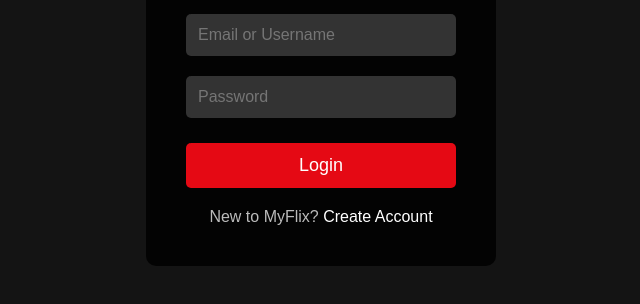
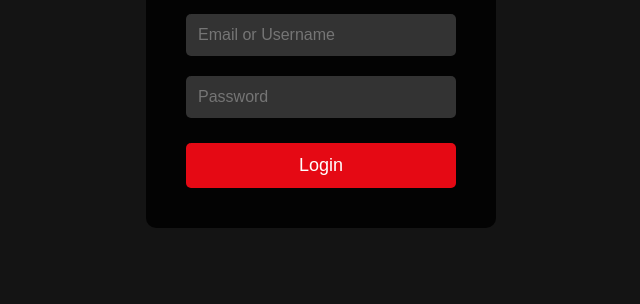
Before and after one commit to kamalbusiness314-cloud/MyFlix2, a website: page public/login.html in a window 1280 px wide. Shown: the part 198-502 px from the top of the page, without its empty margins (319-959 px from the left). Drawn offline with Linux system fonts and the light colour scheme.

Commit message:
Disable signup link

```diff
--- a/public/login.html
+++ b/public/login.html
@@ -18,7 +18,7 @@
         <button type="submit">Login</button>
     </form>
 
-    <p>New to MyFlix?  <a href="signup.html">Create Account</a></p>
+
 </div>
 
 <script src="script.js"></script>
```
